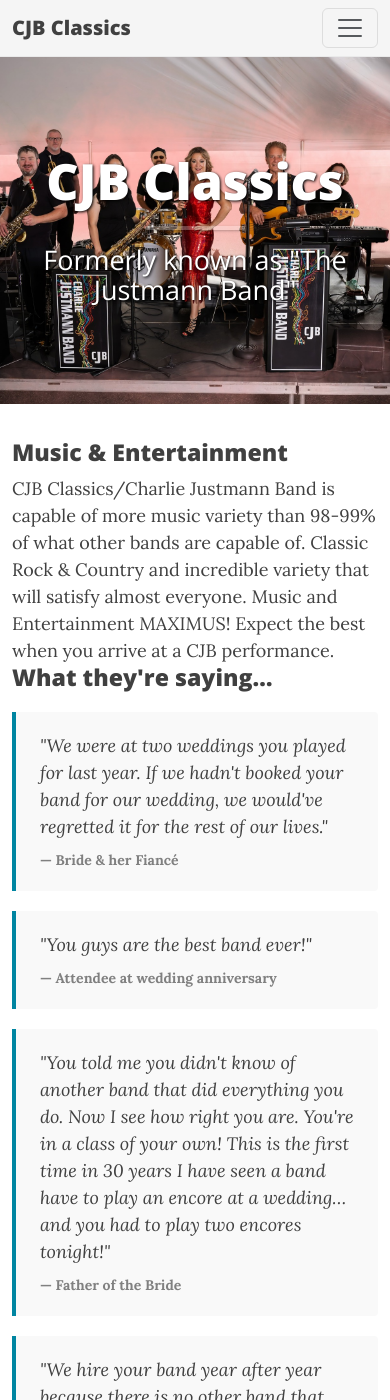
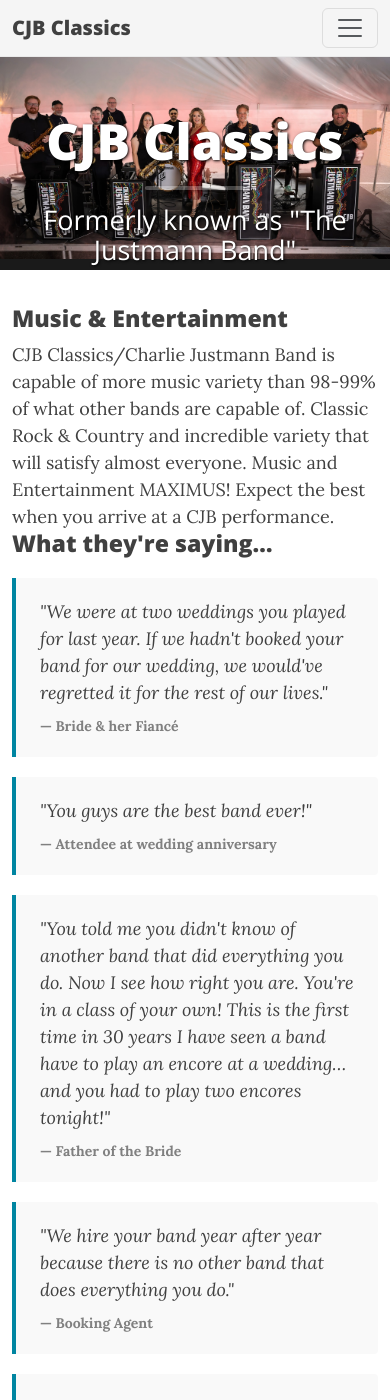
Before and after one commit to jcoenen/justmannband.com, a Jekyll site: the page built from index.html, in a window 390 px wide and 1400 px high. Built offline with Jekyll 4.4.1, drawn with Linux system fonts in a browser that asks for light colours; the list of posts is cut into pages by our own code.

Commit message:
Make hero image responsive on mobile to show full band
Use background-size: contain on screens below 768px so band members
on the sides aren't cropped. Dark background fill matches stage lighting.

Co-Authored-By: Claude Opus 4.6 <noreply@anthropic.com>

```diff
--- a/css/main.css
+++ b/css/main.css
@@ -532,6 +532,22 @@ footer .theme-by {
   padding: 20px 0;
   box-shadow: 0 0 5px #AAA;
 }
+/* On mobile, show full image width so no band members get cropped */
+@media only screen and (max-width: 767px) {
+  .intro-header.big-img {
+    background-size: contain;
+    background-position: center top;
+    background-color: #1a1a1a;
+    height: auto;
+    min-height: 200px;
+    aspect-ratio: 16 / 9;
+  }
+  .intro-header.big-img .page-heading,
+  .intro-header.big-img .post-heading {
+    padding: 60px 0;
+  }
+}
+
 /* Many phones are 320 or 360px, so make sure images are a proper aspect ratio in those cases */
 .header-section.has-img .intro-header.no-img {
   display: none;
@@ -540,21 +556,8 @@ footer .theme-by {
   .header-section.has-img .intro-header.no-img {
     display: block;
   }
-  .intro-header.big-img {
-    width: 100%;
-    height: 220px;
-  }
-  .intro-header.big-img .page-heading,
-  .intro-header.big-img .post-heading {
-    display: none;
-  }
   .header-section.has-img .big-img {
     margin-bottom: 0;
-  }
-}
-@media only screen and (max-width: 325px) {
-  .intro-header.big-img {
-    height: 200px;
   }
 }
 
```
